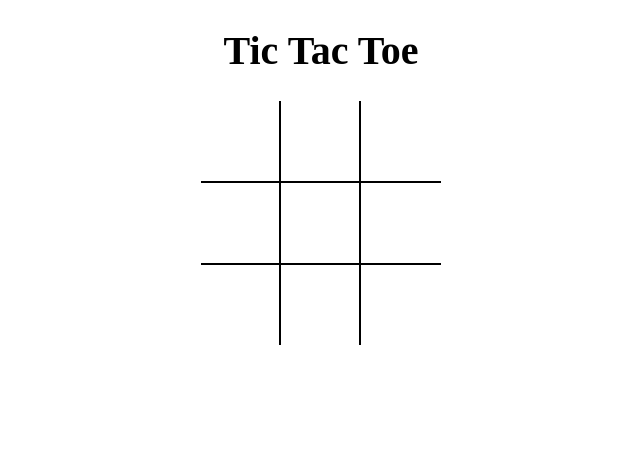
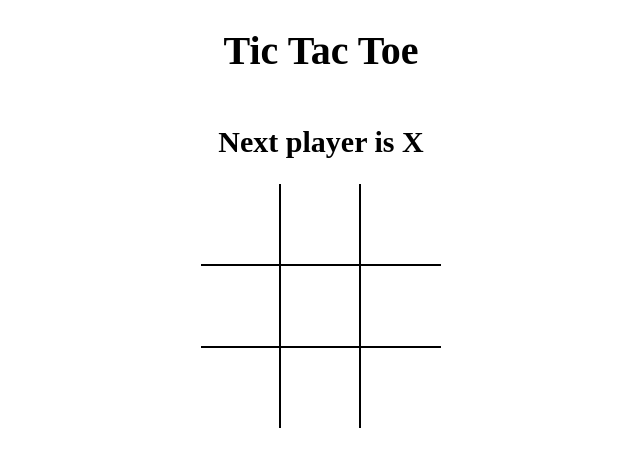
Before and after one commit to Ishan2110/Tic-tac-toe, a React (Vite) app: page / in a window 1280 px wide. Shown: the top 466 px of the page, without its empty margins (319-959 px from the left). Built offline with nearby package versions, Linux system fonts and the light colour scheme; the HTML template or start-up script is replaced by a standard one.

Commit message:
calculated winner and made changes to app.jsx and board.jsx

```diff
--- a/src/App.jsx
+++ b/src/App.jsx
@@ -1,12 +1,44 @@
-import React from 'react';
+import React, { useState } from 'react';
 import Board from './components/Board';
+import { calculateWinner } from './components/helper';
 import './styles/root.scss';
 
 const App = () => {
+  const [board, setBoard] = useState(Array(9).fill(null));
+  const [isnext, setisnext] = useState(false);
+
+  const winner = calculateWinner(board);
+  // console.log(winner);
+
+  const message = winner
+    ? `Winner is ${winner}`
+    : `Next player is ${isnext ? 'O' : 'X'}`;
+
+  const handleSquareClick = position => {
+    // console.log(position);
+
+    if (board[position] || winner) {
+      return;
+    }
+
+    setBoard(prev => {
+      return prev.map((value, index) => {
+        if (index === position) {
+          return isnext ? 'O' : 'X';
+        }
+
+        return value;
+      });
+    });
+
+    setisnext(!isnext);
+  };
+
   return (
     <div className="app">
       <h1> Tic Tac Toe </h1>
-      <Board />
+      <h2>{message}</h2>
+      <Board board={board} handleSquareClick={handleSquareClick} />
     </div>
   );
 };
--- a/src/components/Board.jsx
+++ b/src/components/Board.jsx
@@ -1,30 +1,7 @@
-import React, { useState } from 'react';
+import React from 'react';
 import Square from './Square';
 
-const Board = () => {
-  const [board, setBoard] = useState(Array(9).fill(null));
-  const [isnext, setisnext] = useState(false);
-
-  const handleSquareClick = position => {
-    // console.log(position);
-
-    if (board[position]) {
-      return;
-    }
-
-    setBoard(prev => {
-      return prev.map((value, index) => {
-        if (index === position) {
-          return isnext ? 'O' : 'X';
-        }
-
-        return value;
-      });
-    });
-
-    setisnext(!isnext);
-  };
-
+const Board = ({ board, handleSquareClick }) => {
   const rendersquare = position => {
     // handleSquareClick(position);
     return (
--- /dev/null
+++ b/src/components/helper.js
@@ -0,0 +1,19 @@
+export function calculateWinner(squares) {
+    const lines = [
+        [0, 1, 2],
+        [3, 4, 5],
+        [6, 7, 8],
+        [0, 3, 6],
+        [1, 4, 7],
+        [2, 5, 8],
+        [0, 4, 8],
+        [2, 4, 6],
+    ];
+    for (let i = 0; i < lines.length; i++) {
+        const [a, b, c] = lines[i];
+        if (squares[a] && squares[a] === squares[b] && squares[a] === squares[c]) {
+            return squares[a];
+        }
+    }
+    return null;
+}
```
